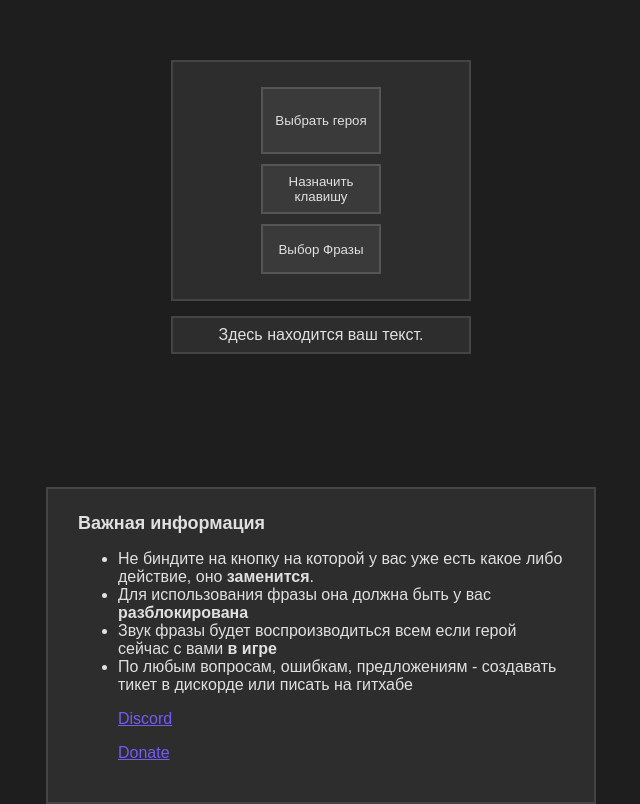
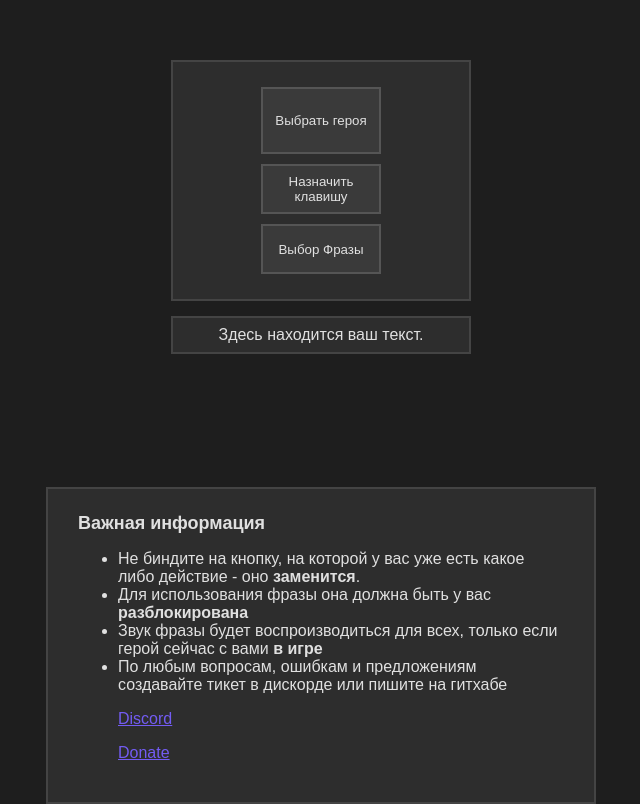
Before and after one commit to unmedicated/Dota-2-phrase-bind-generator, a plain HTML site: page index.html in a window 1280 px wide. Shown: the part 193-997 px from the top of the page, without its empty margins (319-959 px from the left). Drawn offline with Linux system fonts and the light colour scheme.

Commit message:
infobox text fix

```diff
--- a/index.html
+++ b/index.html
@@ -68,10 +68,10 @@
     <div class="instruction-box">
         <h3>Важная информация</h3>
         <ul>
-            <li>Не биндите на кнопку на которой у вас уже есть какое либо действие, оно <b>заменится</b>.</li>
+            <li>Не биндите на кнопку, на которой у вас уже есть какое либо действие - оно <b>заменится</b>.</li>
             <li>Для использования фразы она должна быть у вас <b>разблокирована</b></li>
-            <li>Звук фразы будет воспроизводиться всем если герой сейчас с вами <b>в игре</b></li>
-            <li>По любым вопросам, ошибкам, предложениям - создавать тикет в дискорде или писать на гитхабе</li>
+            <li>Звук фразы будет воспроизводиться для всех, только если герой сейчас с вами <b>в игре</b></li>
+            <li>По любым вопросам, ошибкам и предложениям создавайте тикет в дискорде или пишите на гитхабе</li>
             <p> <a href="https://discord.gg/wnGzzzGtqd" style="color: rgb(115, 92, 243);">Discord</a></p>
             <p><a href="https://dalink.to/dotawo" style="color: rgb(115, 92, 243);">Donate</a></p>
         </ul>
```
